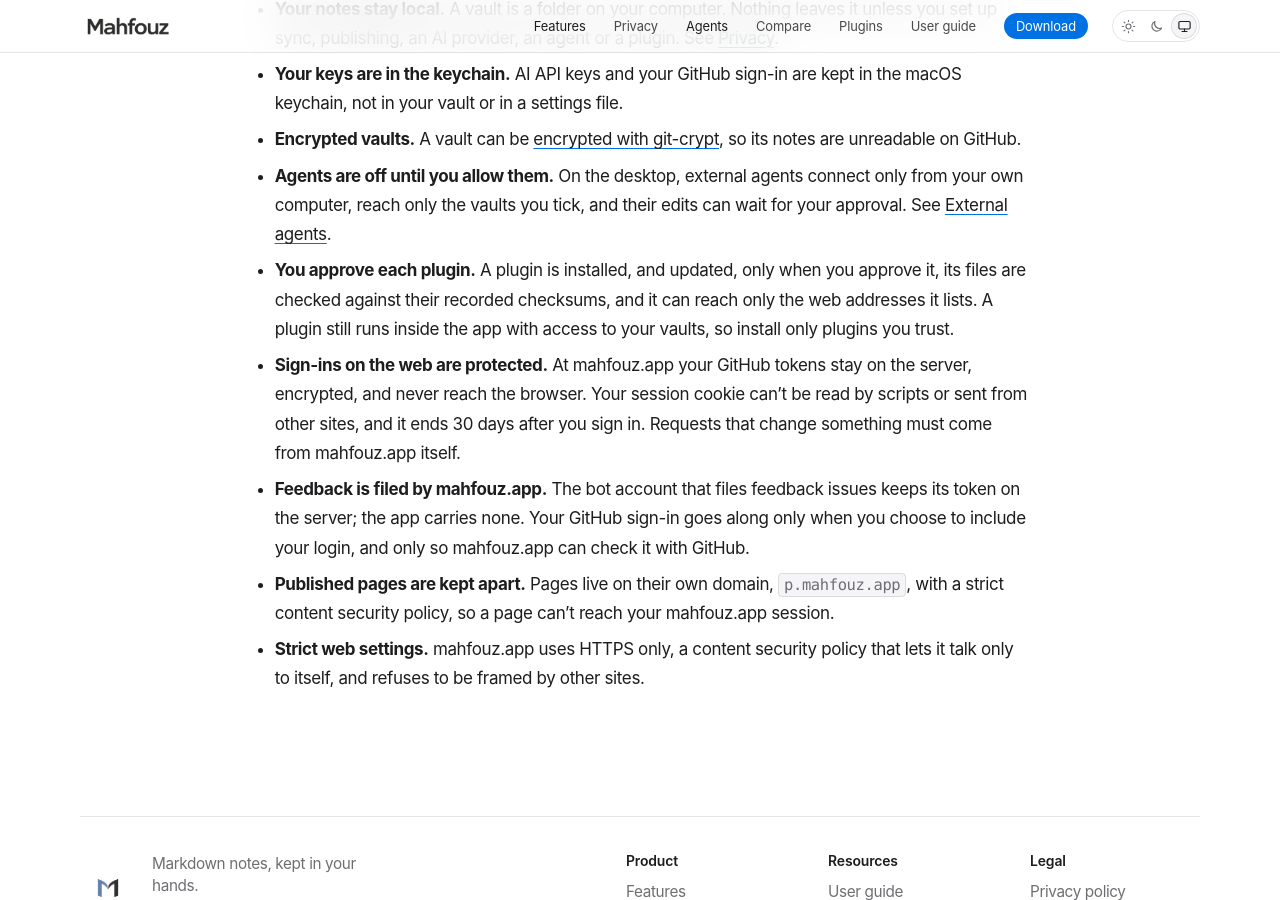
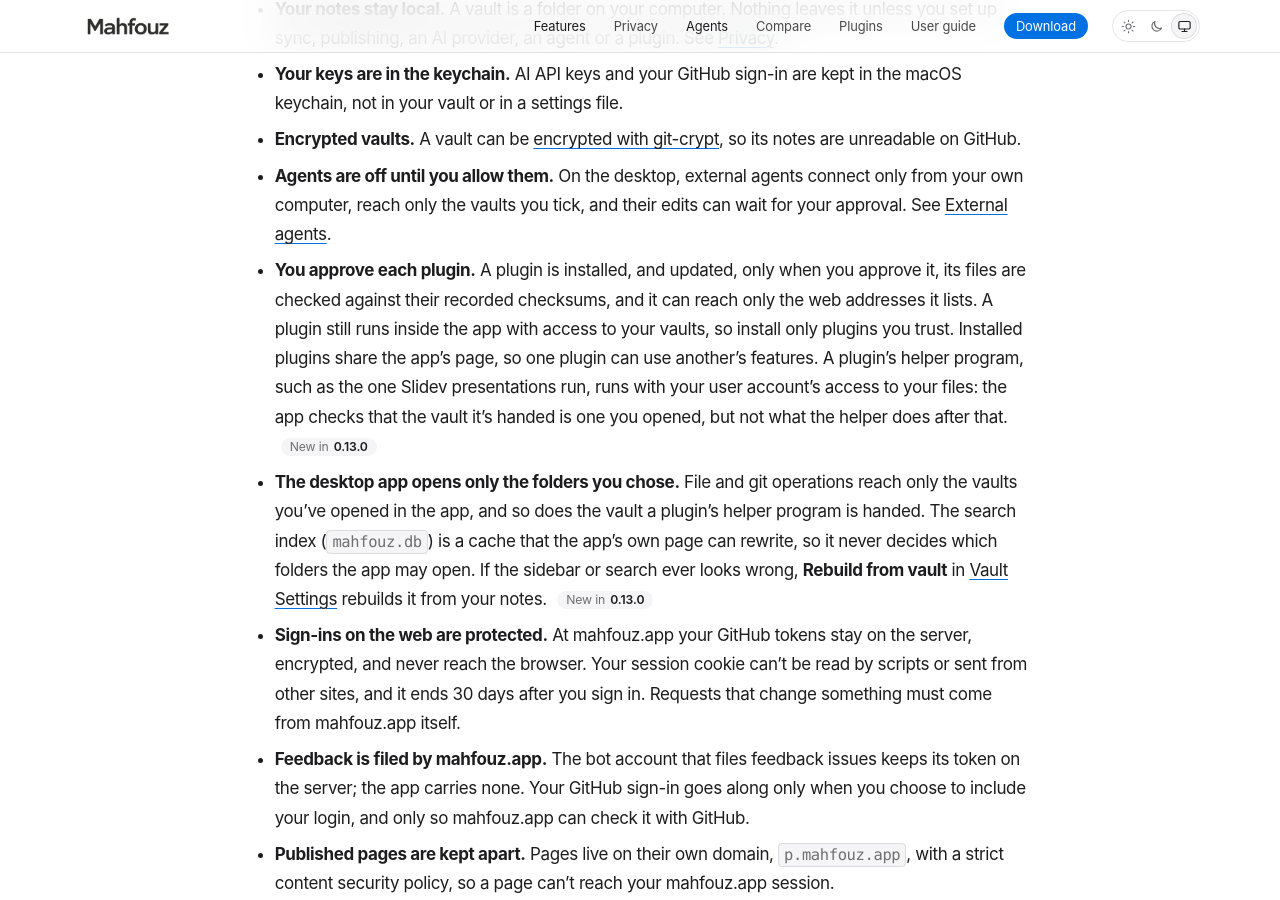
Before and after one commit to mahfouz-app/docs, a Jekyll site: the page built from security.md, in a window 1280 px wide and 900 px high, scrolled down 1970 px. Built offline with Jekyll 4.4.1, drawn with Linux system fonts in a browser that asks for light colours.

Commit message:
docs(security): desktop folder boundary and plugin helper programs
Co-Authored-By: Claude Opus 5.5 <noreply@anthropic.com>

```diff
--- a/security.md
+++ b/security.md
@@ -78,7 +78,19 @@ authorized.
   when you approve it, its files are checked against their recorded
   checksums, and it can reach only the web addresses it lists. A plugin
   still runs inside the app with access to your vaults, so install only
-  plugins you trust.
+  plugins you trust. Installed plugins share the app's page, so one plugin
+  can use another's features. A plugin's helper program, such as the one
+  Slidev presentations run, runs with your user account's access to your
+  files: the app checks that the vault it's handed is one you opened, but
+  not what the helper does after that. {% include since.html v="0.13.0" %}
+- **The desktop app opens only the folders you chose.** File and git
+  operations reach only the vaults you've opened in the app, and so does
+  the vault a plugin's helper program is handed. The search index
+  (`mahfouz.db`) is a cache that the app's own page can rewrite, so it
+  never decides which folders the app may open. If the sidebar or search
+  ever looks wrong, **Rebuild from vault** in [Vault
+  Settings](/guide/vaults/) rebuilds it from your notes.
+  {% include since.html v="0.13.0" %}
 - **Sign-ins on the web are protected.** At mahfouz.app your GitHub tokens
   stay on the server, encrypted, and never reach the browser. Your session
   cookie can't be read by scripts or sent from other sites, and it ends 30
```
